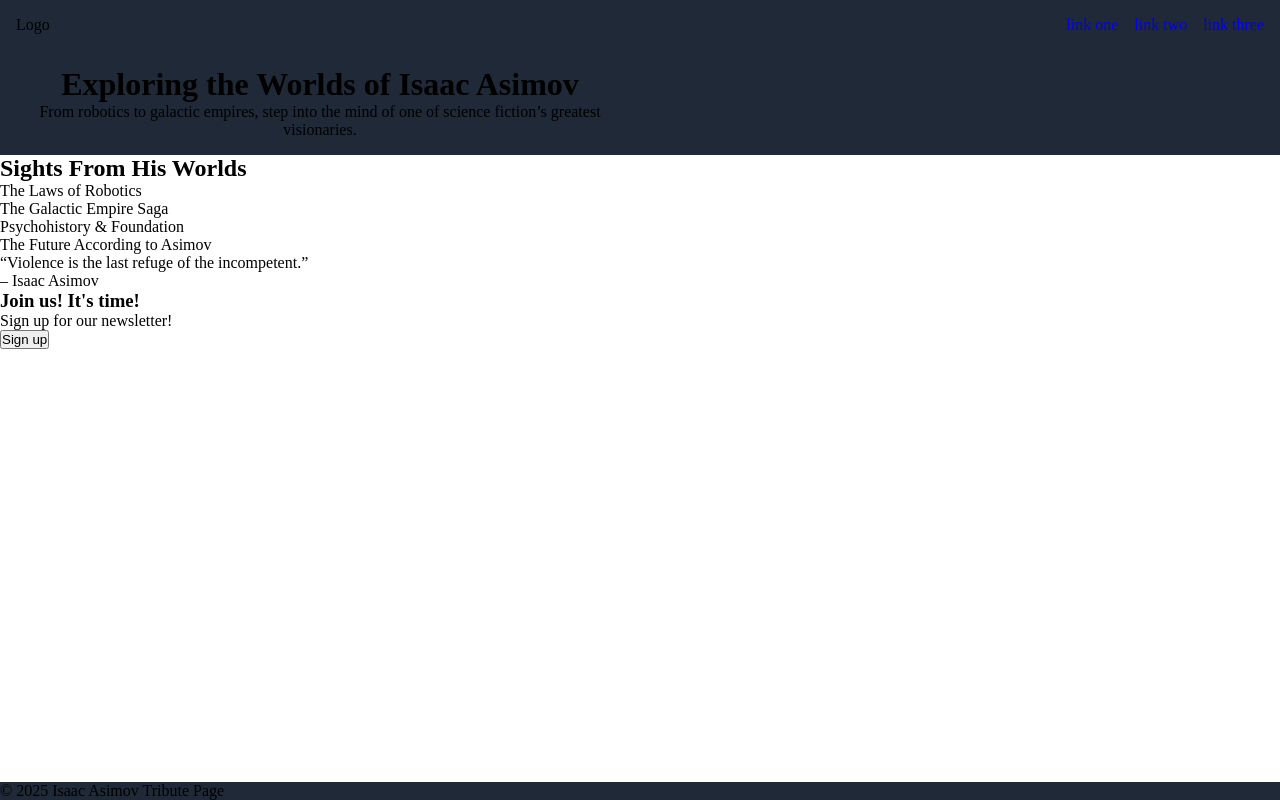
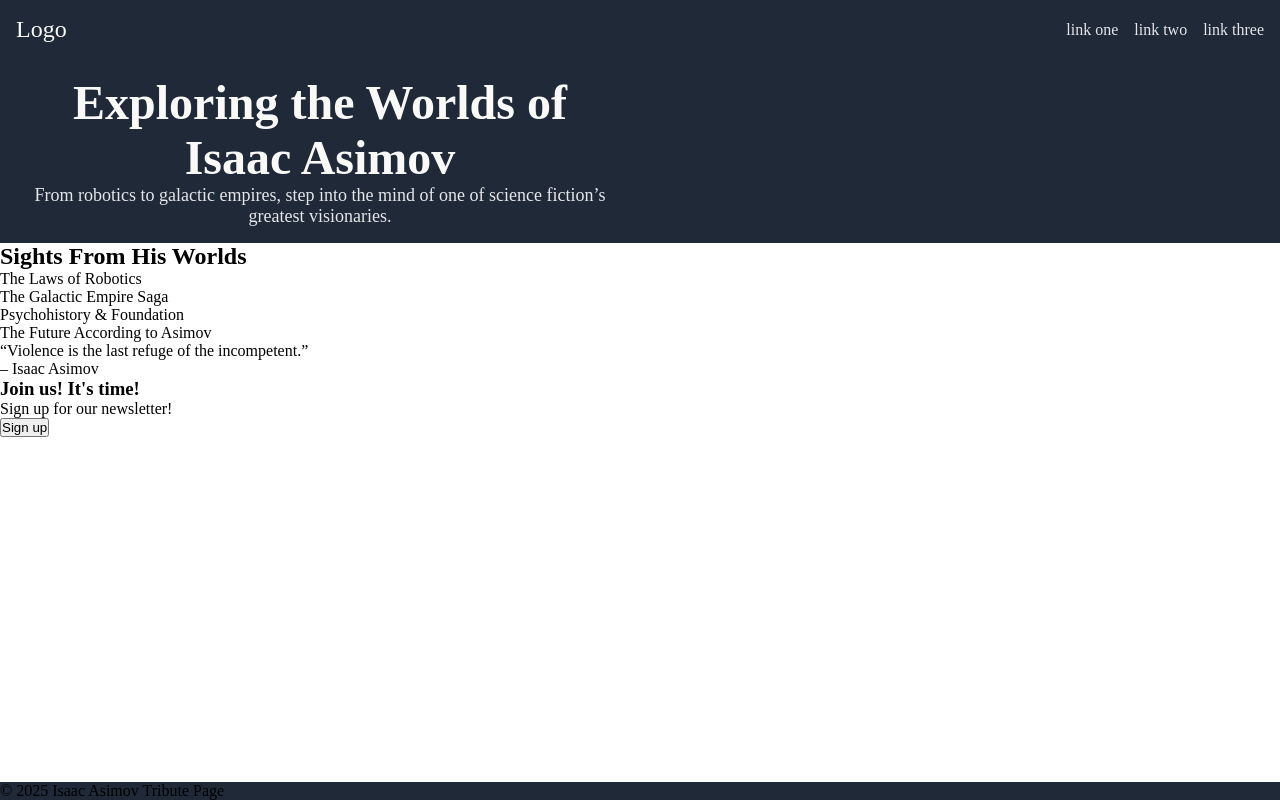
Before and after one commit to zetacodematrix/odin-project, a plain HTML site: page foundations/landing-page/index.html in a window 1280 px wide. Drawn offline with Linux system fonts and the light colour scheme.

Commit message:
Add style to header and hero text

```diff
--- a/foundations/landing-page/style.css
+++ b/foundations/landing-page/style.css
@@ -25,6 +25,11 @@
     padding: 1rem;
 }
 
+.logo {
+    font-size: 24px;
+    color: #f9faf8;
+}
+
 nav ul {
     list-style: none;
     display: flex;
@@ -36,6 +41,7 @@
 
 nav ul li a {
     text-decoration: none;
+    color:#e5e7eb;
 }
 
 #hero {
@@ -50,6 +56,17 @@
     padding: 1rem;
 }
 
+#hero-text h1 {
+    font-size: 48px;
+    font-weight: 900;
+    color: #f9faf8;
+}
+
+#hero-text p {
+    color: #e5e7eb;
+    font-size: 18px;
+}
+
 #hero-image {
     max-width: 50%;
     padding: 1rem;
```
